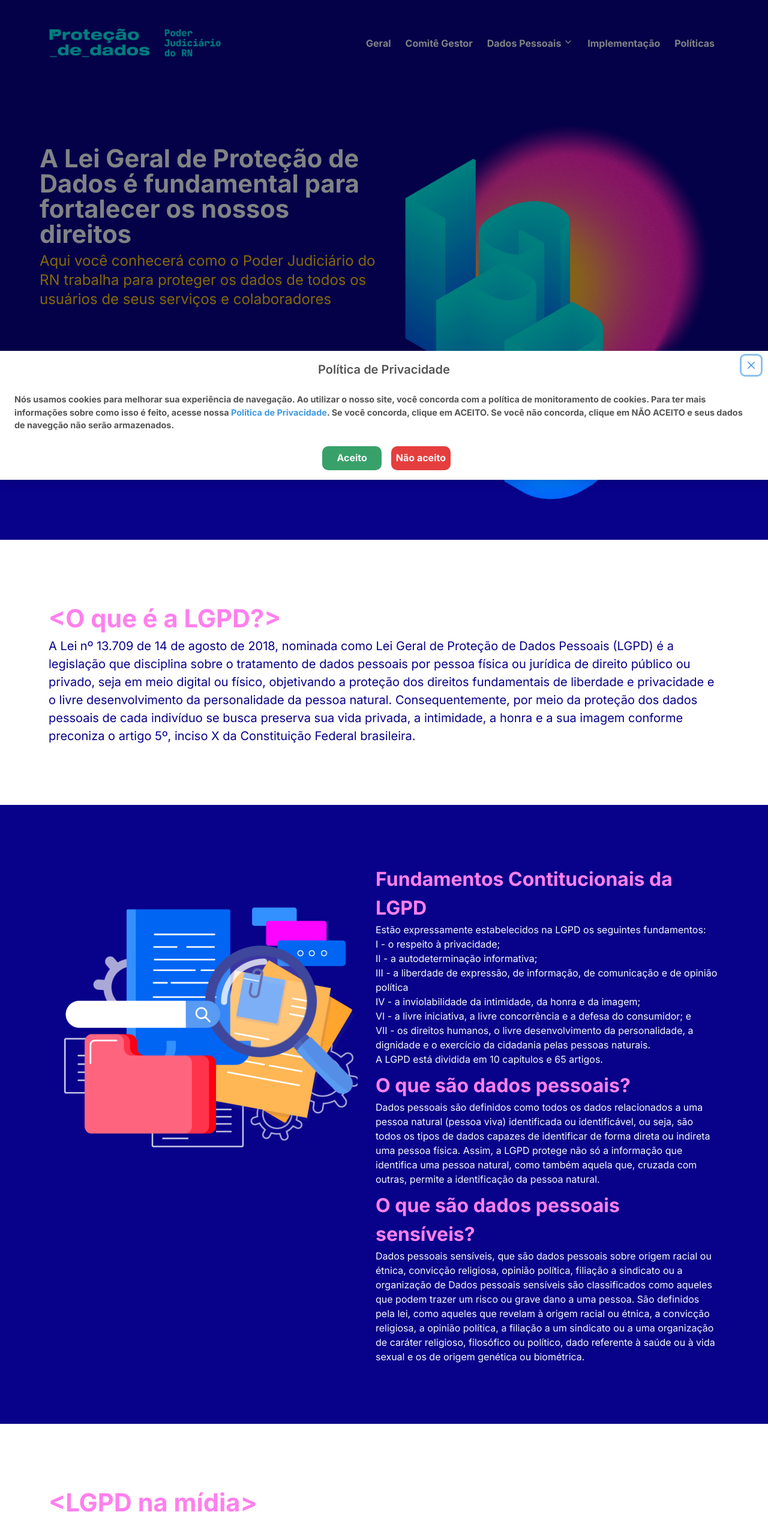
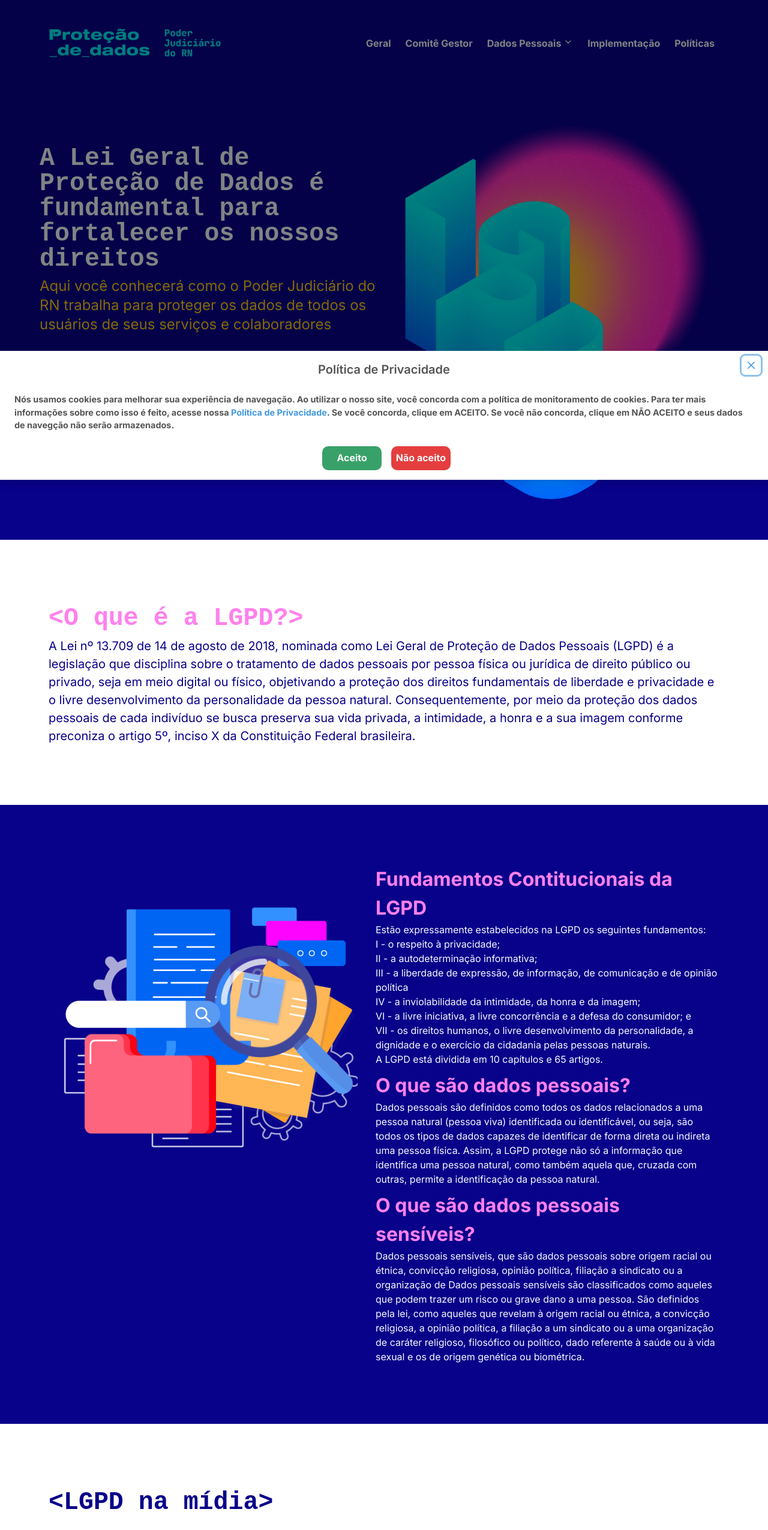
Before and after one commit to yargo11/lgpd, a Next.js app: page / in a window 1280 px wide. Shown: the top 2551 px of the page at 60% size. Built offline with nearby package versions, Linux system fonts and the light colour scheme.

Commit message:
endereço atualizado

```diff
--- a/src/components/Footer/index.tsx
+++ b/src/components/Footer/index.tsx
@@ -22,8 +22,7 @@ export default function Footer() {
                     </WrapItem>
                     <WrapItem maxW='585px' w='100%'>
                         <Text textAlign={['center', null, 'right']}>
-                            Tribunal de Justiça do Estado do Rio Grande do Norte - Praça Sete de Setembro, nº 34, Cidade Alta,
-                            Natal/RN, CEP 59025-300 - (84) 3673-8000
+                            Tribunal de Justiça do Estado do Rio Grande do Norte - Av. Jerônimo Câmara, 2000 - Nossa Sra. de Nazaré, Natal - RN, CEP 59060-300
                         </Text>
                     </WrapItem>
                     <WrapItem minW='280x'>
--- a/src/pages/index.tsx
+++ b/src/pages/index.tsx
@@ -9,7 +9,7 @@ export default function Home() {
           <WrapItem maxW='570px'>
             <Center mb='170px'>
               <VStack >
-                <Text as='h2' textAlign='left'>
+                <Text as='h2' textAlign='left' fontFamily='JetBrains Mono, monospace'>
                   A Lei Geral de Proteção de Dados
                   é fundamental para fortalecer os
                   nossos direitos
@@ -33,7 +33,7 @@ export default function Home() {
 
       <Box bg='#fff' py='100px' >
         <Flex direction='column' maxW='1150px' m='auto' px={4}>
-          <Text color='#FF80ED' fontSize={['1.6rem', '2.25rem', '2.6rem']} fontWeight='800' >
+          <Text color='#FF80ED' fontSize={['1.6rem', '2.25rem', '2.6rem']} fontWeight='800' fontFamily='JetBrains Mono, monospace'>
             {`<`}O que é a LGPD?{`>`}
           </Text>
           <Text
@@ -115,7 +115,7 @@ export default function Home() {
       <Box bg='#fff' py='100px'>
         <Flex maxW='1150px' m='auto' px={4} flexWrap='wrap'>
 
-          <Text color='#FF80ED' fontSize={['1.75rem', '2.25rem', '2.6rem']} fontWeight='800' pb={4}>
+          <Text color='#08018A' fontSize={['1.75rem', '2.25rem', '2.6rem']} fontWeight='800' pb={4} fontFamily='JetBrains Mono, monospace'>
             {`<`}LGPD na mídia{`>`}
           </Text>
           <Wrap justify={['center', 'center', 'space-between']} w='full'>
```
